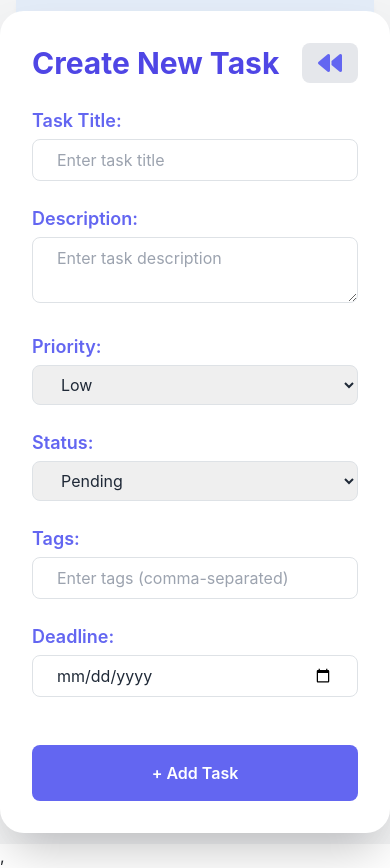
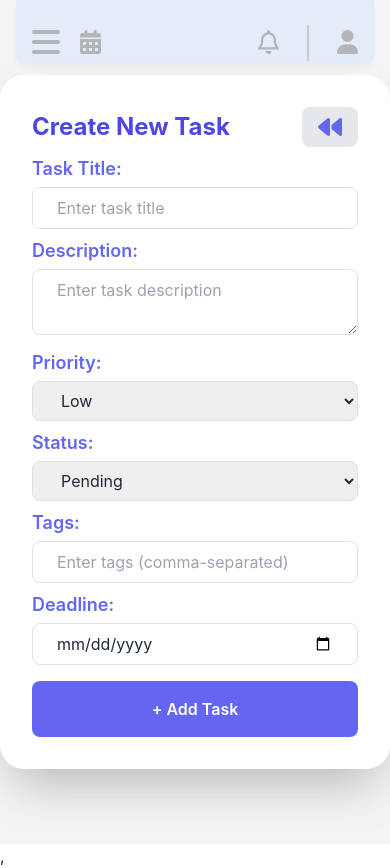
Before and after one commit to Algo53/TSMAG, a React (Create React App) app in the folder frontend/: page /1/add in a window 390 px wide. Built offline with nearby package versions, Linux system fonts and the light colour scheme.

Commit message:
Initial commit

```diff
--- a/frontend/src/routes/AddTask.tsx
+++ b/frontend/src/routes/AddTask.tsx
@@ -44,12 +44,12 @@ function AddTask() {
   }, [stats]);
 
   return (
-    <div className="fixed inset-0 flex items-center justify-center bg-opacity-70 bg-gray-100">
+    <div className="fixed inset-0 max-h-screen min-h-screen flex items-center justify-center bg-opacity-70 bg-gray-100">
       <div className="relative w-full max-w-lg mx-auto bg-white bg-opacity-90 p-8 rounded-3xl shadow-2xl text-gray-900">
 
         {/* Task Name as Title */}
-        <div className="flex items-center mb-6 justify-between">
-          <h2 className="text-3xl font-bold text-indigo-600">Create New Task</h2>
+        <div className="flex items-center mb-2 justify-between">
+          <h2 className="xs:text-3xl text-2xl font-bold text-indigo-600">Create New Task</h2>
           <div
             className="py-2 px-3 bg-gray-200 rounded-lg cursor-pointer hover:bg-gray-300 transition duration-200"
             onClick={() => navigate(-1)}
@@ -58,7 +58,7 @@ function AddTask() {
           </div>
         </div>
 
-        <form onSubmit={handleSubmit} className="grid grid-cols-1 md:grid-cols-2 gap-6">
+        <form onSubmit={handleSubmit} className="grid grid-cols-1 md:grid-cols-2 gap-2">
           {/* Task Name */}
           <div className="col-span-2">
             <label className="block text-lg font-semibold mb-1 text-indigo-500">Task Title:</label>
@@ -141,7 +141,7 @@ function AddTask() {
           </div>
 
           {/* Submit Button */}
-          <div className="col-span-2 mt-4">
+          <div className="col-span-2 mt-2">
             <button
               className="w-full bg-indigo-500 hover:bg-indigo-600 text-white font-semibold py-3 rounded-lg transition duration-300"
               type="submit"
```
